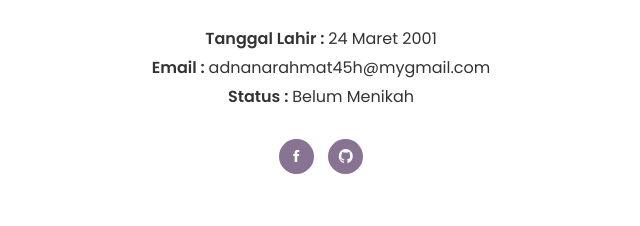
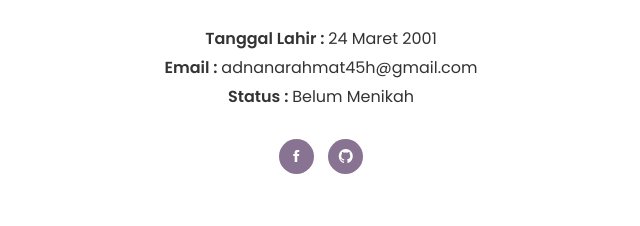
Before and after one commit to alfa000/alfa000.github.io, a plain HTML site: page index.html in a window 1280 px wide. Shown: the part 503-729 px from the top of the page, 319-959 px from the left. Drawn offline with Linux system fonts and the light colour scheme; files whose address does not match are found by name.

Commit message:
Update index.html

```diff
--- a/index.html
+++ b/index.html
@@ -77,7 +77,7 @@
 						<h4 class="font-yellow">Junior Web Developer</h4>
 						<ul class="information margin-tb-30">
 							<li><b>Tanggal Lahir : </b>24 Maret 2001</li>
-							<li><b>Email : </b>adnanarahmat45h@mygmail.com</li>
+							<li><b>Email : </b>adnanarahmat45h@gmail.com</li>
 							<li><b>Status : </b>Belum Menikah</li>
 						</ul>
 						<ul class="social-icons">
```
